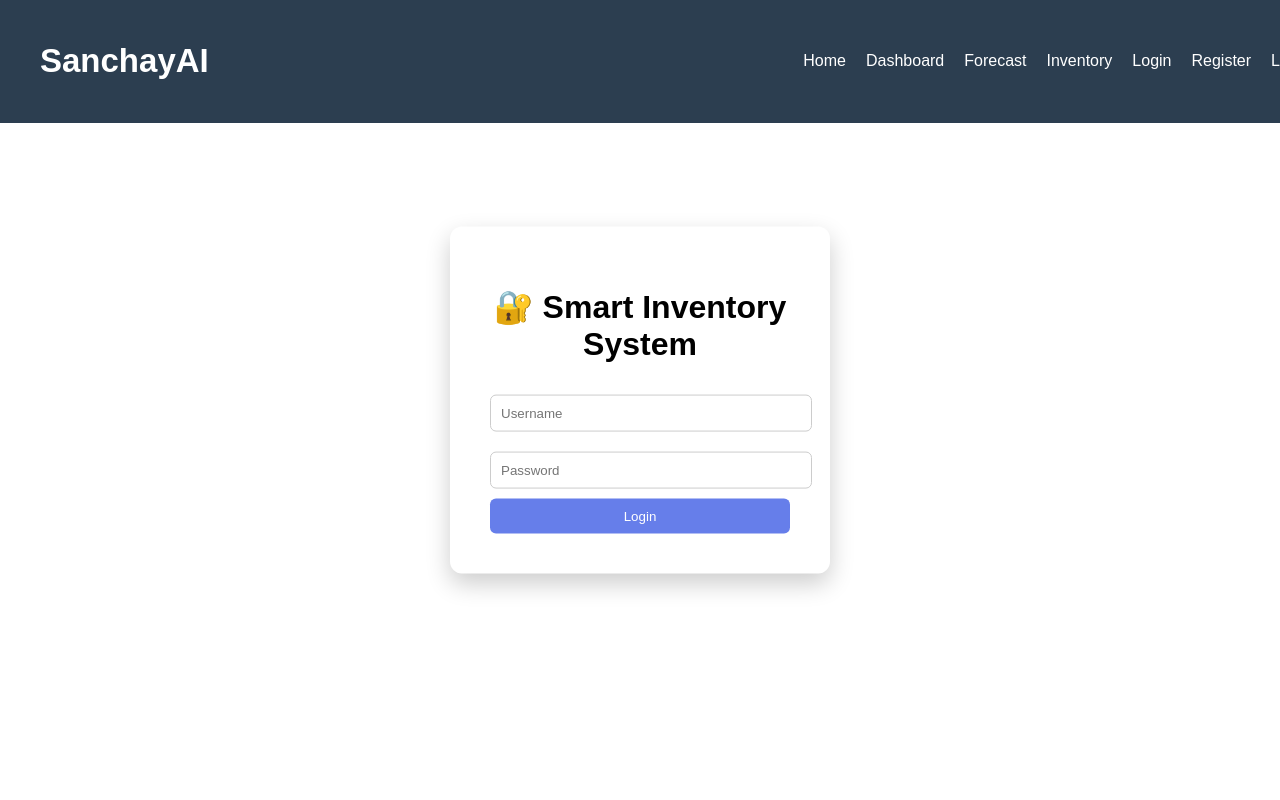
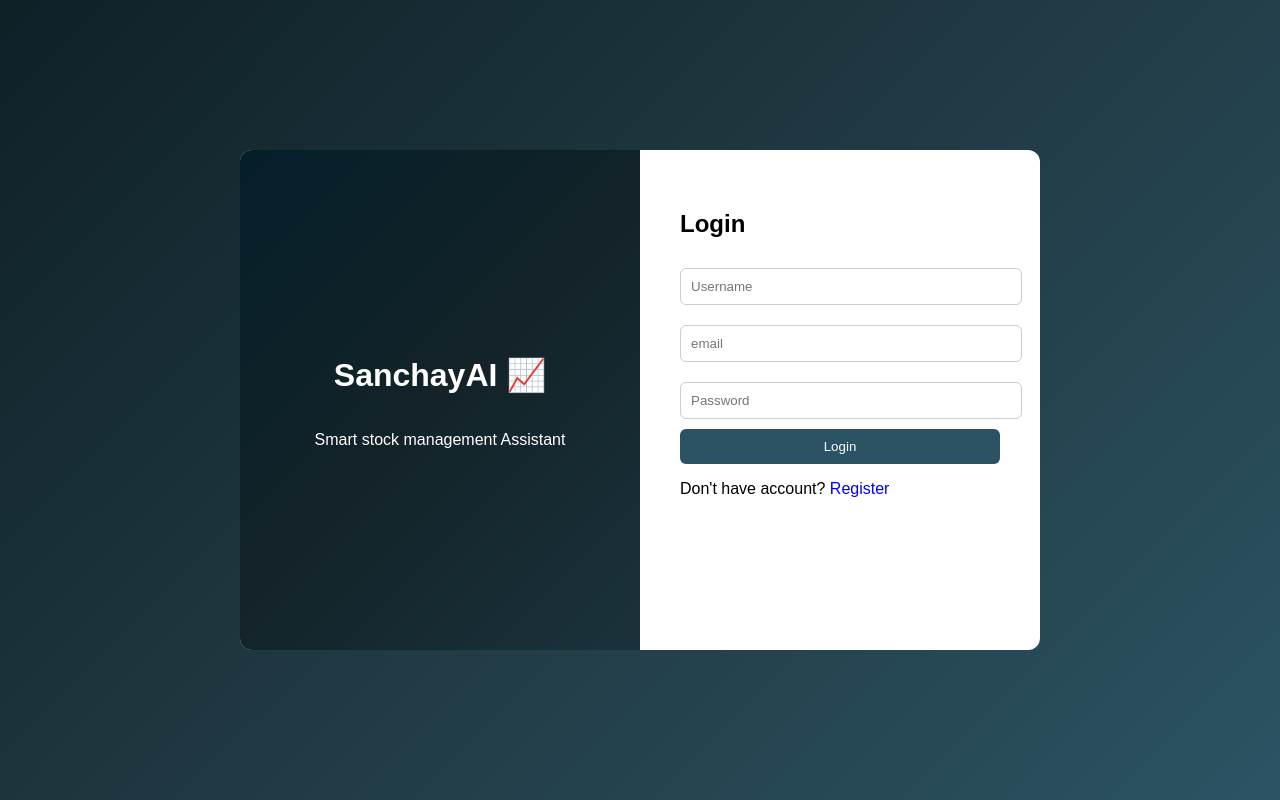
Before and after one commit to upasana-dot/miniProject, a Flask app: page / in a window 1280 px wide. Run offline with Flask 3, Linux system fonts and the light colour scheme; parts of the project's set-up code (start-up, migrations or seed data) failed here and were passed over.

Commit message:
ui change of login page

```diff
--- a/backend/app.py
+++ b/backend/app.py
@@ -72,16 +72,17 @@ def login():
 
     if request.method == "POST":
         print("Form data received")
-        username = request.form["username"].lower().strip()
-        password = request.form["password"].strip()
-        print("Username:", username, "Password:", password)
+        username = request.form.get("username").lower().strip()
+        email = request.form.get("email")
+        password = request.form.get("password").strip()
+        print("Username:", username, "Email:",email, "Password:", password)
     # simple authentication example
         user = User.query.filter_by(username=username).first()
         print("User object:", user)
         if user:
             print("User found in DB:",user.username)
             print("DB password:",user.password)
-        if user and user.password == password:
+        if user and user.password == password and user.email == email:
             login_user(user)
             print("User logged in:",user.username)
             return redirect(url_for("dashboard"))
--- a/backend/static/css/login.css
+++ b/backend/static/css/login.css
@@ -1,89 +1,102 @@
-body{
-
-    margin:0;
-    font-family:Arial;
-    background:linear-gradient(135deg,#667eea,#764ba2);
-
-
+body {
+    margin: 0;
+    font-family: Arial;
+    height: 100vh;
+    display: flex;
+    justify-content: center;
+    align-items: center;
+    background: linear-gradient(135deg, #0f2027, #203a43, #2c5364);
 }
 
-    /* Navbar */
-
-        .navbar{
-            display:flex;
-            justify-content:space-between;
-            align-items:center;
-            background:#2c3e50;
-            padding:15px 40px;
-            width:100%;
-            position:fixed;
-            top:0;
-            left:0;
+.container {
+    display: flex;
+    width: 800px;
+    height: 500px;
+    background: #fff;
+    border-radius: 12px;
+    overflow: hidden;
 }
 
-    .logo{
-    color:white;
-    font-size:22px;
-    font-weight:bold;
+/* FORM SECTION */
+.form-section {
+    width: 50%;
+    position: relative;
+    overflow: hidden;
 }
 
-    .navbar ul{
-    list-style:none;
-    display:flex;
-    gap:20px;
+.form {
+    position: absolute;
+    width: 100%;
+    height: 100%;
+    padding: 40px;
+    box-sizing: border-box;
+    transition: 0.5s;
 }
 
-    .navbar a{
-    color:white;
-    text-decoration:none;
-    font-size:16px;
+.login {
+    left: 0;
 }
 
-    .navbar a:hover{
-        color:#f1c40f;
+.register {
+    left: 100%;
 }
 
-    .login-container{
-
-    background:white;
-    padding:40px;
-    border-radius:12px;
-    width:300px;
-    text-align:center;
-    box-shadow:0 10px 25px rgba(0,0,0,0.2);
-
-    position:absolute;
-    top:50%;
-    left:50%;
-    transform:translate(-50%, -50%);
-
-
+/* ACTIVE STATE */
+.container.active .login {
+    left: -100%;
 }
 
-    input{
-
-    width:100%;
-    padding:10px;
-    margin:10px 0;
-    border-radius:6px;
-    border:1px solid #ccc;
-
+.container.active .register {
+    left: 0;
 }
 
-    button{
-
-    width:100%;
-    padding:10px;
-    background:#667eea;
-    border:none;
-    color:white;
-    border-radius:6px;
-    cursor:pointer;
-
+/* INPUTS */
+input {
+    width: 100%;
+    padding: 10px;
+    margin: 10px 0;
+    border: 1px solid #ccc;
+    border-radius: 6px;
 }
 
-    button:hover{
+button {
+    width: 100%;
+    padding: 10px;
+    background: #2c5364;
+    color: white;
+    border: none;
+    border-radius: 6px;
+    cursor: pointer;
+}
 
-    background:#5563d6;
+span {
+    color: blue;
+    cursor: pointer;
+}
 
+/* IMAGE SECTION */
+.image-section {
+    width: 50%;
+    position: relative;
+    background: linear-gradient(135deg, #083345, #203a43, #2c5364);
+    /* background-image : url('backend/image/webback.jpg'); */
+    color: white;
+    display: flex;
+    flex-direction: column;
+    justify-content: center;
+    align-items: center;
 }
+/* DARK OVERLAY FOR TEXT VISIBILITY */
+.image-section::before {
+    content: "";
+    position: absolute;
+    width: 100%;
+    height: 100%;
+    background: rgba(0,0,0,0.4);
+}
+
+.image-section h1,
+.image-section p {
+    position: relative;
+    z-index: 1;
+}
--- a/backend/static/js/login.js
+++ b/backend/static/js/login.js
@@ -1,10 +1,9 @@
-document.getElementById("loginForm").addEventListener("submit",function(e){
-    document.getElementById("btnText").style.display="none";
-    document.getElementById("spinner").style.display="block";
+const container = document.getElementById("container");
 
-    document.getElementById("loginForm").addEventListener("submit", function(){
-    document.getElementById("spinner").style.display="block";
-    });
-    window.location.href="/home"
+document.getElementById("goRegister").onclick = () => {
+    container.classList.add("active");
+};
 
-    })
+document.getElementById("goLogin").onclick = () => {
+    container.classList.remove("active");
+};
--- a/backend/templates/login.html
+++ b/backend/templates/login.html
@@ -1,42 +1,56 @@
 <!DOCTYPE html>
 <html>
 <head>
-
-<title>Login</title>
-
+    <title>Login Register</title>
     <link rel="stylesheet" href="{{ url_for('static', filename='css/login.css') }}">
 
 </head>
+<body>
 
-<body>
-    <nav class="navbar">
-        <div class="logo">
-            <h2>SanchayAI</h2>
+<div class="container" id="container">
+
+    <!--left side image-->
+     <!-- Image / AI Section -->
+     <div class="image-section">
+        <h1>SanchayAI 📈</h1>
+        <p>Smart stock management Assistant </p>
     </div>
-        <ul>
-            <li><a href="/home">Home</a></li>
-            <li><a href="/dashboard">Dashboard</a></li>
-            <li><a href="/forecast">Forecast</a></li>
-            <li><a href="/inventory">Inventory</a></li>
-            <li><a href="/login">Login</a></li>
-            <li><a href="/register">Register</a></li>
-            <li><a href="/logout">Logout</a></li>
-        </ul>
-    </nav>
 
-<div class="login-container">
 
-<h1>🔐 Smart Inventory System</h1>
-
-<form action="/login" method="POST" id="loginForm">
-    <input type="text"  name="username" placeholder="Username" required>
+    <!-- right Forms Section -->
+    <div class="form-section">
+        <!-- Login -->
+        <div class="form login">
+            <h2>Login</h2>
+            <form method="POST" action="/login">
+                <div class="input-box">
+                    <input type="text" name="username" placeholder="Username" required>
+                </div>
+                <div class="input-box">
+                    <input type="email" name="email" placeholder="email" required>
+                </div>
+                <div class="input-box">
                     <input type="password" name="password" placeholder="Password" required>
+                </div>
                 <button type="submit">Login</button>
             </form>
+            <p>Don't have account? <span id="goRegister">Register</span></p>
+        </div>
 
+        <!-- Register -->
+        <div class="form register">
+            <h2>Register</h2>
+            <form method="POST" action="/register">
+                <input type="text" name="username" placeholder="Username" required>
+                <input type="email" name="email" placeholder="Email" required>
+                <input type="password" name="password" placeholder="Password" required>
+                <button type="submit">Register</button>
+            </form>
+            <p>Already have account? <span id="goLogin">Login</span></p>
+        </div>
+    </div>
 </div>
 
 <script src="{{ url_for('static', filename='js/login.js') }}"></script>
-
 </body>
 </html>
```
Also changed, not shown: backend/static/css/register.css (added, +109 -0 lines), backend/static/js/register.js (added, +28 -0 lines), backend/templates/register.html (+33 -41 lines), backend/image/webback.jpg (added). Lines whose indentation alone changed are shown as unchanged.
